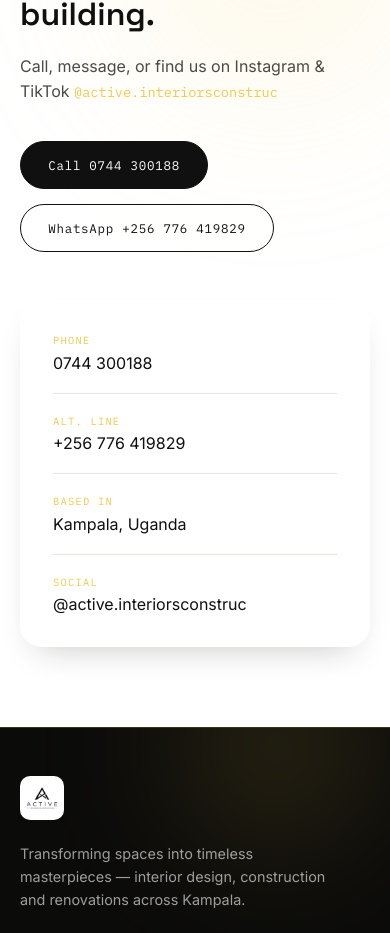
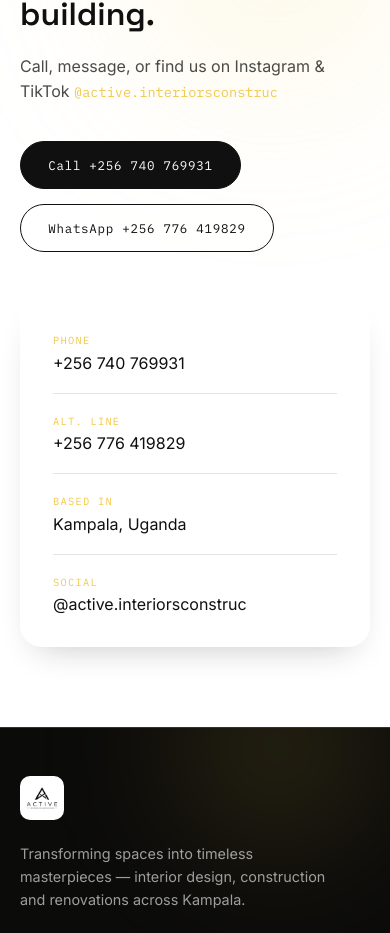
Before and after one commit to Becky-234/Active-Interiors, a Vue app: page / in a window 390 px wide. Shown: the part 7035-7968 px from the top of the page. Built offline with nearby package versions, Linux system fonts and the light colour scheme; the HTML template or start-up script is replaced by a standard one.

Commit message:
Correct phone number

```diff
--- a/src/components/Contact.vue
+++ b/src/components/Contact.vue
@@ -17,8 +17,8 @@ const el = useReveal()
         </p>
 
         <div class="actions">
-          <a href="tel:+256744300188" class="btn primary">
-            <span>Call 0744 300188</span>
+          <a href="tel:+256740769931" class="btn primary">
+            <span>Call +256 740 769931</span>
           </a>
           <a href="https://wa.me/256776419829" target="_blank" rel="noopener" class="btn ghost">
             WhatsApp +256 776 419829
@@ -29,7 +29,7 @@ const el = useReveal()
       <dl class="card">
         <div>
           <dt>Phone</dt>
-          <dd>0744 300188</dd>
+          <dd>+256 740 769931</dd>
         </div>
         <div>
           <dt>Alt. line</dt>
```
